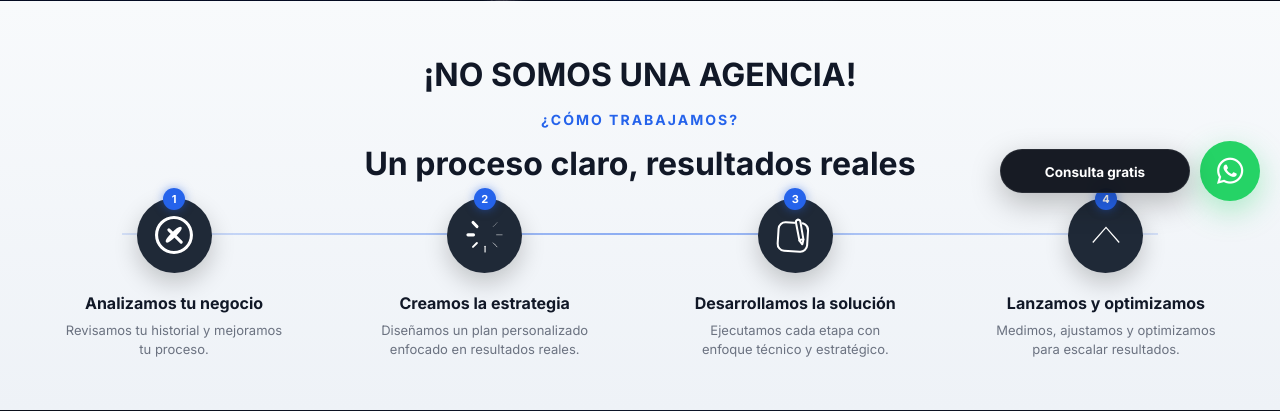
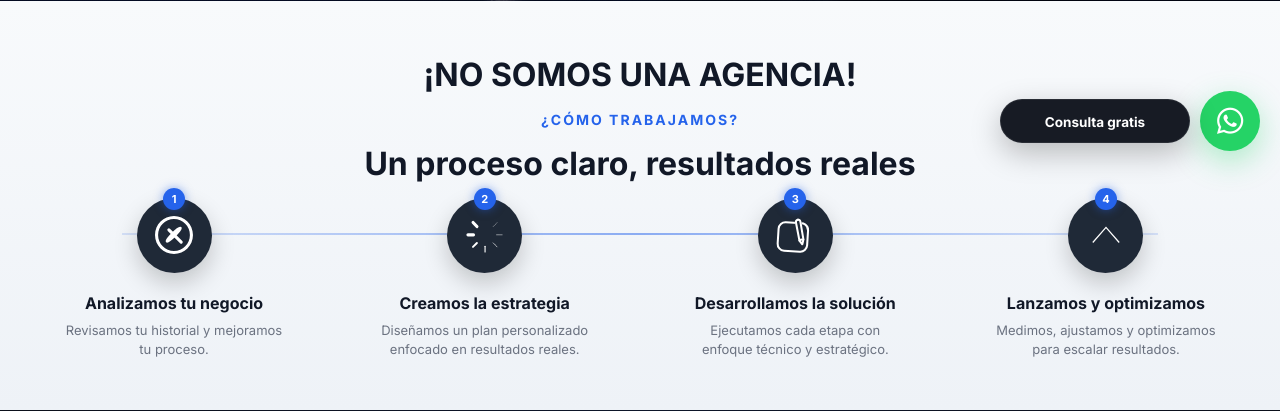
Before and after one commit to josueobed13/code-impact, a PHP site: page /index.php in a window 1280 px wide. Shown: the part 574-985 px from the top of the page. Run offline with PHP 8.4, Linux system fonts and the light colour scheme.

Commit message:
fix gulp production

```diff
--- a/src/scss/components/_whatsapp.scss
+++ b/src/scss/components/_whatsapp.scss
@@ -5,7 +5,7 @@ WHATSAPP FLOAT
     position: fixed;
 
     right: 2rem;
-    bottom: 2rem;
+    bottom: 7rem;
 
     z-index: 9999;
 
```
Also changed, not shown: public/build/css/app.css, 1 other file.
